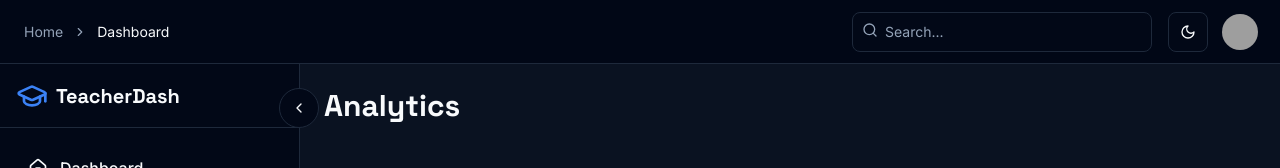
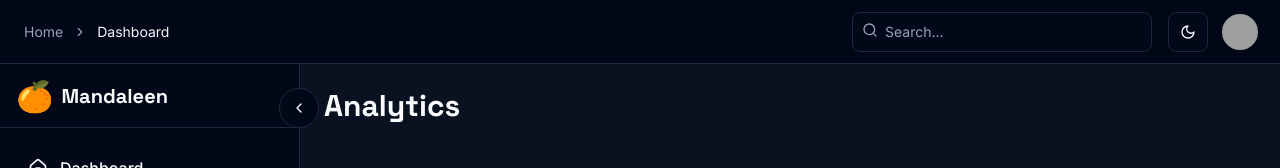
Before and after one commit to mandaleen/ms, a React (Vite) app: page /analytics in a window 1280 px wide. Shown: the top 168 px of the page. Built offline with nearby package versions, Linux system fonts and the light colour scheme; grey boxes are pictures that could not be loaded.

Commit message:
[dyad] Updated application logo and name - wrote 1 file(s)

```diff
--- a/src/components/layout/Sidebar.tsx
+++ b/src/components/layout/Sidebar.tsx
@@ -1,5 +1,5 @@
 import { NavLink } from "react-router-dom";
-import { BookOpen, GraduationCap, Home, Users, Calendar, BarChart2, Settings, ChevronLeft, ChevronRight } from "lucide-react";
+import { BookOpen, Home, Users, Calendar, BarChart2, Settings, ChevronLeft, ChevronRight } from "lucide-react";
 import { Button } from "@/components/ui/button";
 import { useState } from "react";
 import { AnimatePresence, motion } from "framer-motion";
@@ -31,8 +31,8 @@ const Sidebar = () => {
               transition={{ duration: 0.2 }}
               className="flex items-center gap-2"
             >
-              <GraduationCap className="h-8 w-8 text-primary" />
-              <h1 className="text-xl font-bold font-display whitespace-nowrap">TeacherDash</h1>
+              <span className="text-3xl" role="img" aria-label="orange">🍊</span>
+              <h1 className="text-xl font-bold font-display whitespace-nowrap">Mandaleen</h1>
             </motion.div>
           )}
         </AnimatePresence>
```
